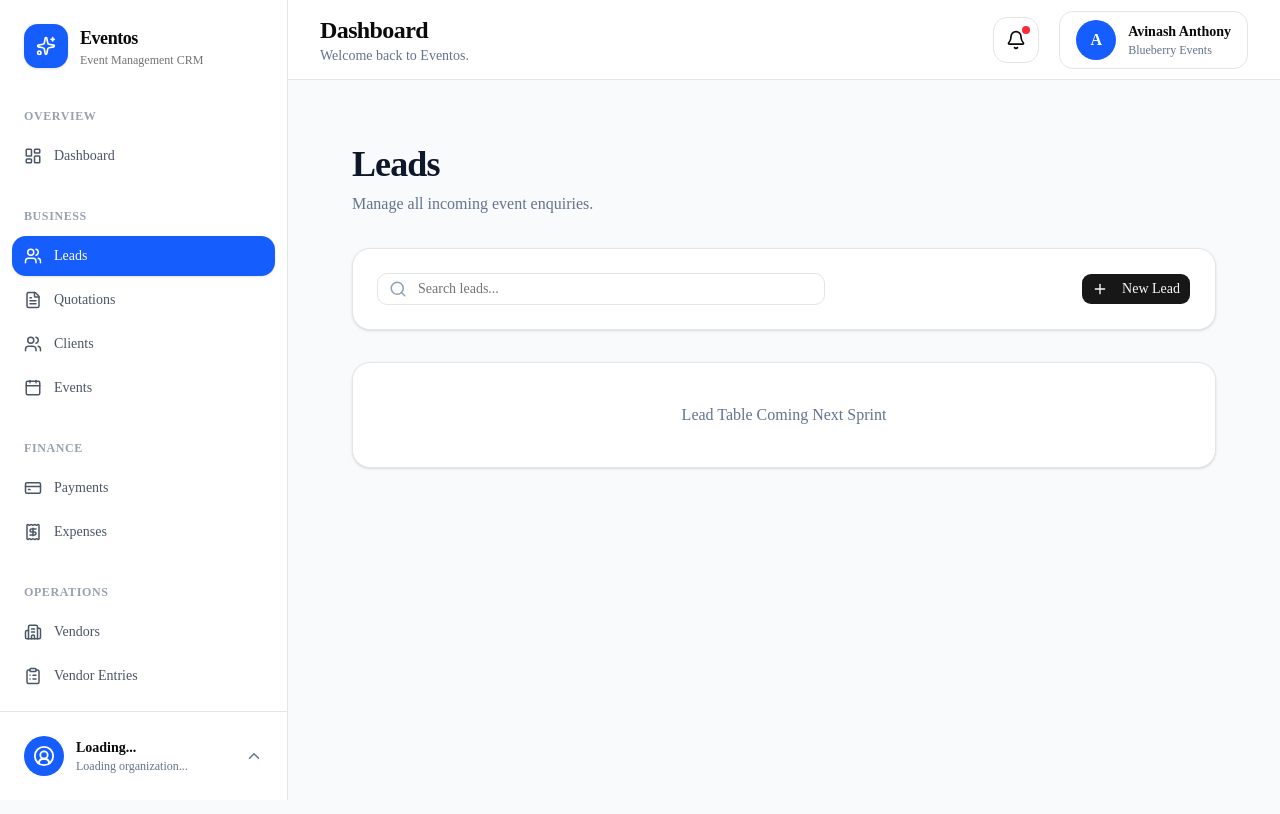
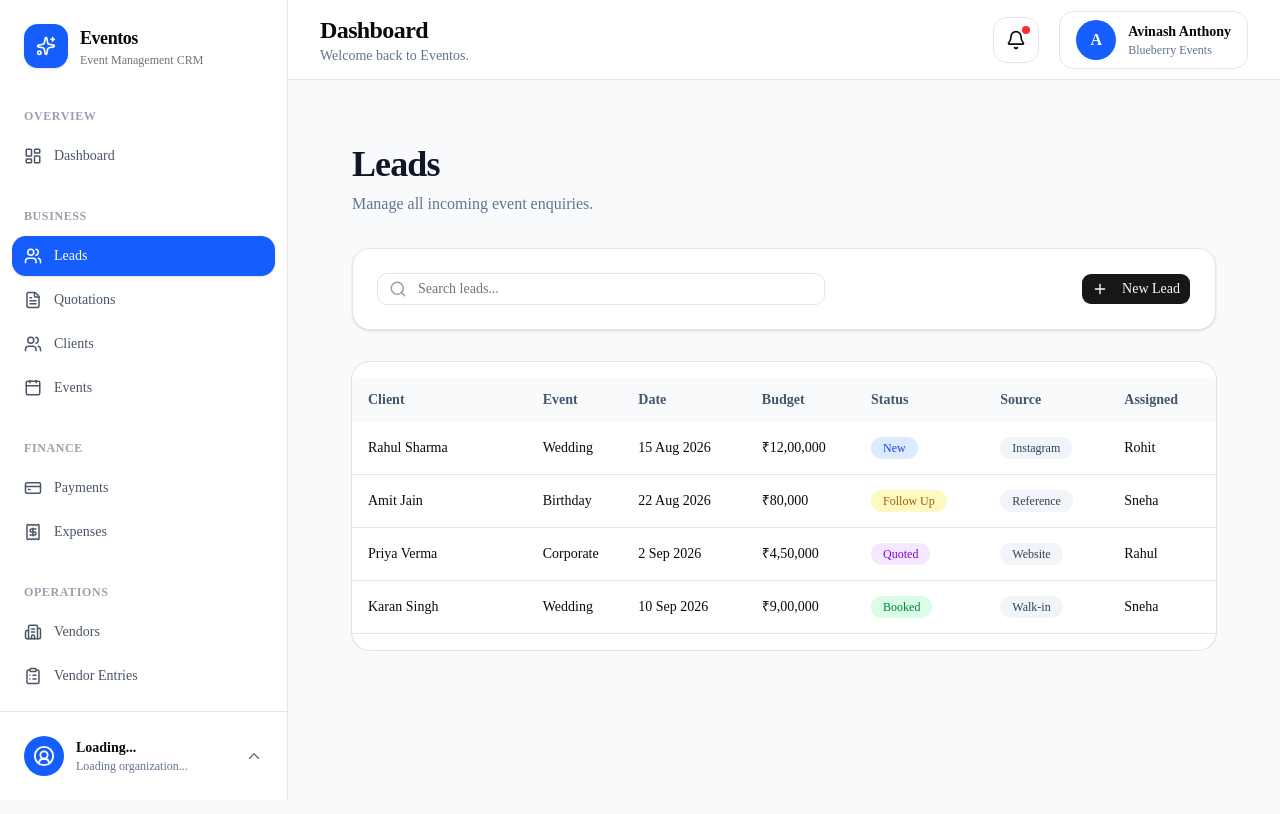
Before and after one commit to rohananthony2451-netizen/blueberry-crm, a Next.js app: page /leads in a window 1280 px wide. Shown: the top 814 px of the page. Built offline with nearby package versions, Linux system fonts and the light colour scheme.

Commit message:
feat: build leads data table

```diff
--- a/features/leads/components/LeadRow.tsx
+++ b/features/leads/components/LeadRow.tsx
@@ -0,0 +1,25 @@
+import { Lead } from "../types";
+import { StatusBadge } from "./StatusBadge";
+import { SourceBadge } from "./SourceBadge";
+
+interface LeadRowProps {
+  lead: Lead;
+}
+
+export function LeadRow({ lead }: LeadRowProps) {
+  return (
+    <tr className="border-b">
+      <td className="px-4 py-4 font-medium">{lead.clientName}</td>
+      <td>{lead.eventType}</td>
+      <td>{lead.eventDate}</td>
+      <td>{lead.budget}</td>
+      <td>
+        <StatusBadge status={lead.status} />
+      </td>
+      <td>
+        <SourceBadge source={lead.source} />
+      </td>
+      <td>{lead.assignedTo}</td>
+    </tr>
+  );
+}
--- a/features/leads/components/LeadTable.tsx
+++ b/features/leads/components/LeadTable.tsx
@@ -1,7 +1,33 @@
+import { Card } from "@/components/ui/card";
+
+import { mockLeads } from "../data/mock-leads";
+import { LeadRow } from "./LeadRow";
+
 export function LeadTable() {
   return (
-    <div className="rounded-2xl border bg-white p-10 text-center text-slate-500 shadow-sm">
-      Lead Table Coming Next Sprint
-    </div>
+    <Card className="overflow-hidden rounded-2xl">
+      <table className="w-full">
+        <thead className="bg-slate-50">
+          <tr className="text-left text-sm text-slate-600">
+            <th className="px-4 py-3">Client</th>
+            <th>Event</th>
+            <th>Date</th>
+            <th>Budget</th>
+            <th>Status</th>
+            <th>Source</th>
+            <th>Assigned</th>
+          </tr>
+        </thead>
+
+        <tbody>
+          {mockLeads.map((lead) => (
+            <LeadRow
+              key={lead.id}
+              lead={lead}
+            />
+          ))}
+        </tbody>
+      </table>
+    </Card>
   );
 }
--- a/features/leads/components/SourceBadge.tsx
+++ b/features/leads/components/SourceBadge.tsx
@@ -0,0 +1,11 @@
+interface SourceBadgeProps {
+  source: string;
+}
+
+export function SourceBadge({ source }: SourceBadgeProps) {
+  return (
+    <span className="rounded-full bg-slate-100 px-3 py-1 text-xs font-medium text-slate-700">
+      {source}
+    </span>
+  );
+}
--- a/features/leads/components/StatusBadge.tsx
+++ b/features/leads/components/StatusBadge.tsx
@@ -0,0 +1,22 @@
+interface StatusBadgeProps {
+  status: string;
+}
+
+export function StatusBadge({ status }: StatusBadgeProps) {
+  const colors: Record<string, string> = {
+    New: "bg-blue-100 text-blue-700",
+    "Follow Up": "bg-yellow-100 text-yellow-700",
+    Quoted: "bg-purple-100 text-purple-700",
+    Booked: "bg-green-100 text-green-700",
+  };
+
+  return (
+    <span
+      className={`rounded-full px-3 py-1 text-xs font-medium ${
+        colors[status] ?? "bg-slate-100 text-slate-700"
+      }`}
+    >
+      {status}
+    </span>
+  );
+}
```
